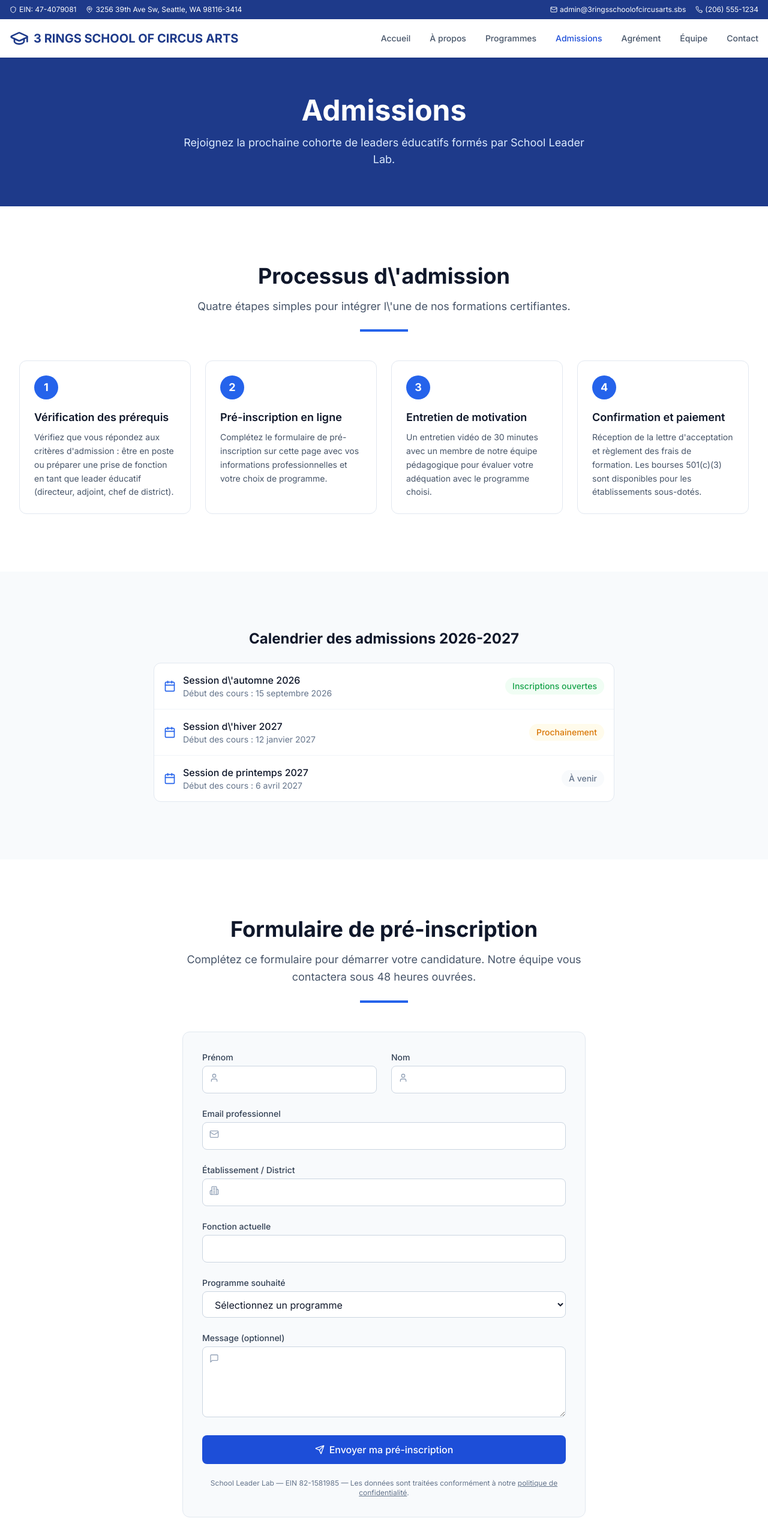
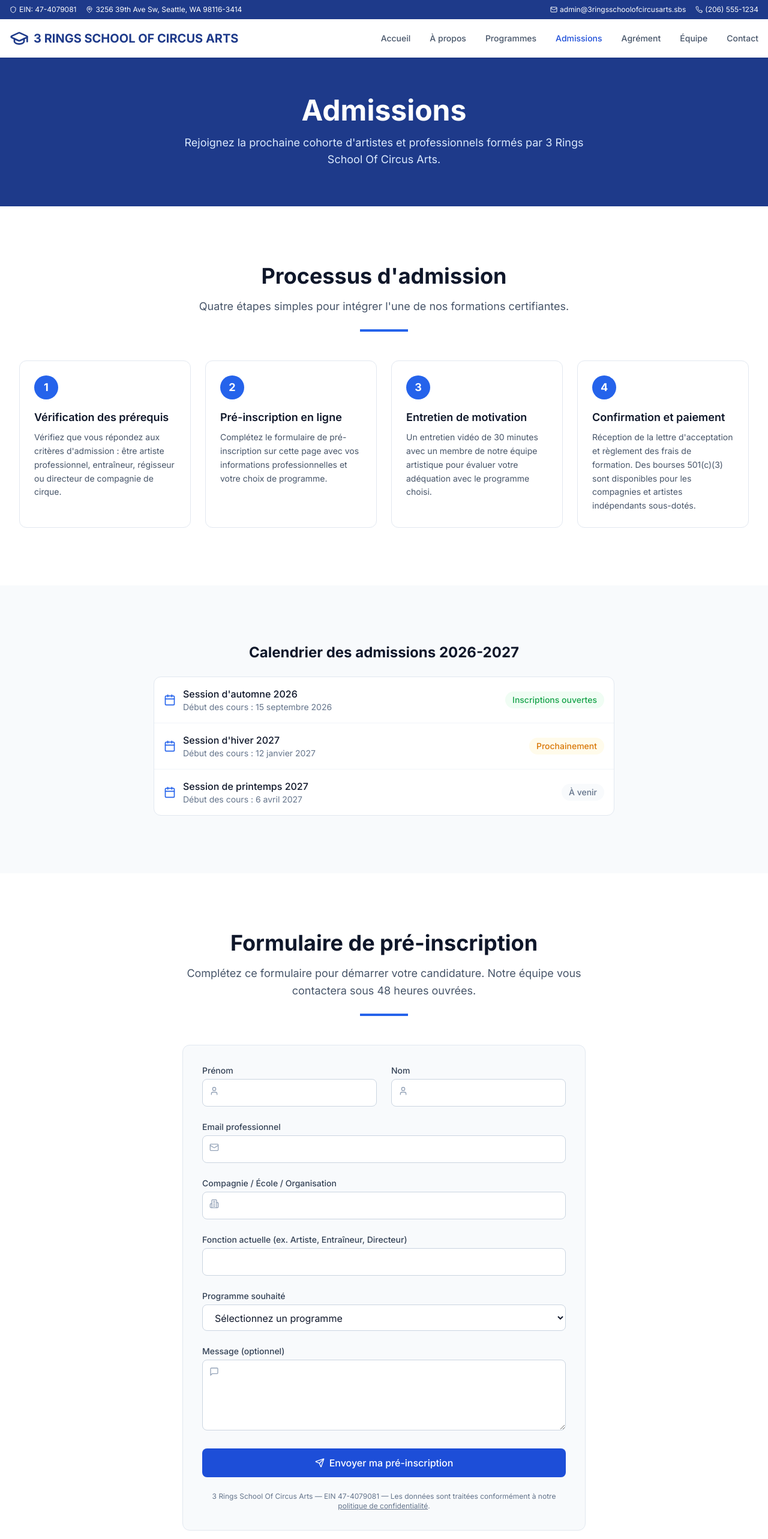
Before and after one commit to irmafiguero199/3ringsschoolofcircusarts.sbs, a React (Vite) app in the folder school-leader-lab/: page /admissions in a window 1280 px wide. Shown: the top 2566 px of the page at 60% size. Built offline with nearby package versions, Linux system fonts and the light colour scheme.

Commit message:
Update admissions content for circus arts program

```diff
--- a/school-leader-lab/src/pages/Admissions.jsx
+++ b/school-leader-lab/src/pages/Admissions.jsx
@@ -4,10 +4,10 @@ import SectionHeader from '../components/SectionHeader.jsx'
 import { Calendar, FileText, CheckCircle, Send, User, Mail, Building2, MessageSquare } from 'lucide-react'
 
 const steps = [
-  { step: 1, title: 'Vérification des prérequis', desc: 'Vérifiez que vous répondez aux critères d\'admission : être en poste ou préparer une prise de fonction en tant que leader éducatif (directeur, adjoint, chef de district).' },
+  { step: 1, title: 'Vérification des prérequis', desc: 'Vérifiez que vous répondez aux critères d\'admission : être artiste professionnel, entraîneur, régisseur ou directeur de compagnie de cirque.' },
   { step: 2, title: 'Pré-inscription en ligne', desc: 'Complétez le formulaire de pré-inscription sur cette page avec vos informations professionnelles et votre choix de programme.' },
-  { step: 3, title: 'Entretien de motivation', desc: 'Un entretien vidéo de 30 minutes avec un membre de notre équipe pédagogique pour évaluer votre adéquation avec le programme choisi.' },
-  { step: 4, title: 'Confirmation et paiement', desc: 'Réception de la lettre d\'acceptation et règlement des frais de formation. Les bourses 501(c)(3) sont disponibles pour les établissements sous-dotés.' },
+  { step: 3, title: 'Entretien de motivation', desc: 'Un entretien vidéo de 30 minutes avec un membre de notre équipe artistique pour évaluer votre adéquation avec le programme choisi.' },
+  { step: 4, title: 'Confirmation et paiement', desc: 'Réception de la lettre d\'acceptation et règlement des frais de formation. Des bourses 501(c)(3) sont disponibles pour les compagnies et artistes indépendants sous-dotés.' },
 ]
 
 function Admissions() {
@@ -19,18 +19,18 @@ function Admissions() {
   return (
     <>
       <Helmet>
-        <title>Admissions — School Leader Lab</title>
-        <meta name="description" content="Procédure d\'admission aux programmes de School Leader Lab. Pré-inscription en ligne, critères de sélection, calendrier 2026-2027. EIN 82-1581985." />
+        <title>Admissions — 3 Rings School Of Circus Arts</title>
+        <meta name="description" content="Procédure d\'admission aux programmes de 3 Rings School Of Circus Arts. Pré-inscription en ligne, critères de sélection, calendrier 2026-2027. EIN 47-4079081." />
       </Helmet>
       <div className="bg-primary-900 text-white py-16">
         <div className="container-main px-4 text-center">
           <h1 className="text-4xl md:text-5xl font-bold mb-4">Admissions</h1>
-          <p className="text-primary-100 text-lg max-w-2xl mx-auto">Rejoignez la prochaine cohorte de leaders éducatifs formés par School Leader Lab.</p>
+          <p className="text-primary-100 text-lg max-w-2xl mx-auto">Rejoignez la prochaine cohorte d'artistes et professionnels formés par 3 Rings School Of Circus Arts.</p>
         </div>
       </div>
       <section className="section-padding bg-white">
         <div className="container-main">
-          <SectionHeader title="Processus d\'admission" subtitle="Quatre étapes simples pour intégrer l\'une de nos formations certifiantes." />
+          <SectionHeader title="Processus d'admission" subtitle="Quatre étapes simples pour intégrer l'une de nos formations certifiantes." />
           <div className="grid md:grid-cols-2 lg:grid-cols-4 gap-6">
             {steps.map((s) => (
               <div key={s.step} className="relative p-6 rounded-xl border border-slate-200 bg-white">
@@ -51,14 +51,14 @@ function Admissions() {
                 <div className="p-4 flex items-center justify-between">
                   <div className="flex items-center gap-3">
                     <Calendar className="w-5 h-5 text-primary-600" />
-                    <div><p className="font-medium text-slate-900">Session d\'automne 2026</p><p className="text-sm text-slate-500">Début des cours : 15 septembre 2026</p></div>
+                    <div><p className="font-medium text-slate-900">Session d'automne 2026</p><p className="text-sm text-slate-500">Début des cours : 15 septembre 2026</p></div>
                   </div>
                   <span className="text-sm font-medium text-green-600 bg-green-50 px-3 py-1 rounded-full">Inscriptions ouvertes</span>
                 </div>
                 <div className="p-4 flex items-center justify-between">
                   <div className="flex items-center gap-3">
                     <Calendar className="w-5 h-5 text-primary-600" />
-                    <div><p className="font-medium text-slate-900">Session d\'hiver 2027</p><p className="text-sm text-slate-500">Début des cours : 12 janvier 2027</p></div>
+                    <div><p className="font-medium text-slate-900">Session d'hiver 2027</p><p className="text-sm text-slate-500">Début des cours : 12 janvier 2027</p></div>
                   </div>
                   <span className="text-sm font-medium text-amber-600 bg-amber-50 px-3 py-1 rounded-full">Prochainement</span>
                 </div>
@@ -82,8 +82,8 @@ function Admissions() {
               <div className="bg-green-50 border border-green-200 rounded-xl p-8 text-center">
                 <CheckCircle className="w-12 h-12 text-green-600 mx-auto mb-4" />
                 <h3 className="text-xl font-bold text-green-800 mb-2">Candidature envoyée</h3>
-                <p className="text-green-700">Merci pour votre intérêt. Nous avons bien reçu votre pré-inscription et nous vous contacterons à l\'adresse <strong>{formData.email}</strong> sous 48 heures ouvrées.</p>
-                <p className="text-sm text-green-600 mt-4">School Leader Lab — EIN 82-1581985 — PO Box 53232, Washington, DC 20009</p>
+                <p className="text-green-700">Merci pour votre intérêt. Nous avons bien reçu votre pré-inscription et nous vous contacterons à l'adresse <strong>{formData.email}</strong> sous 48 heures ouvrées.</p>
+                <p className="text-sm text-green-600 mt-4">3 Rings School Of Circus Arts — EIN 47-4079081 — 3256 39th Ave Sw, Seattle, WA 98116-3414</p>
               </div>
             ) : (
               <form onSubmit={handleSubmit} className="bg-slate-50 p-8 rounded-xl border border-slate-200 space-y-6">
@@ -108,23 +108,23 @@ function Admissions() {
                   </div>
                 </div>
                 <div>
-                  <label className="block text-sm font-medium text-slate-700 mb-1">Établissement / District</label>
+                  <label className="block text-sm font-medium text-slate-700 mb-1">Compagnie / École / Organisation</label>
                   <div className="relative"><Building2 className="w-4 h-4 text-slate-400 absolute left-3 top-3" />
                     <input type="text" name="institution" required value={formData.institution} onChange={handleChange} className="w-full pl-10 pr-4 py-2.5 rounded-lg border border-slate-300 focus:ring-2 focus:ring-primary-500 focus:border-transparent" />
                   </div>
                 </div>
                 <div>
-                  <label className="block text-sm font-medium text-slate-700 mb-1">Fonction actuelle</label>
+                  <label className="block text-sm font-medium text-slate-700 mb-1">Fonction actuelle (ex. Artiste, Entraîneur, Directeur)</label>
                   <input type="text" name="role" required value={formData.role} onChange={handleChange} className="w-full px-4 py-2.5 rounded-lg border border-slate-300 focus:ring-2 focus:ring-primary-500 focus:border-transparent" />
                 </div>
                 <div>
                   <label className="block text-sm font-medium text-slate-700 mb-1">Programme souhaité</label>
                   <select name="program" required value={formData.program} onChange={handleChange} className="w-full px-4 py-2.5 rounded-lg border border-slate-300 focus:ring-2 focus:ring-primary-500 focus:border-transparent bg-white">
                     <option value="">Sélectionnez un programme</option>
-                    <option value="leadership">Certification Leadership Pédagogique Avancé</option>
-                    <option value="google">Google Workspace for Education — Administration</option>
-                    <option value="crisis">Gestion de Crise et Communication</option>
-                    <option value="data">Data-Driven Decision Making</option>
+                    <option value="circus">Certification Arts du Cirque & Performance Avancée</option>
+                    <option value="digital">Gestion Numérique & Outils de Production Scénique</option>
+                    <option value="safety">Sécurité Scénique et Gestion des Risques</option>
+                    <option value="tour">Data-Driven Tour Management pour Compagnies</option>
                   </select>
                 </div>
                 <div>
@@ -134,7 +134,7 @@ function Admissions() {
                   </div>
                 </div>
                 <button type="submit" className="w-full btn-primary justify-center"><Send className="w-4 h-4 mr-2" />Envoyer ma pré-inscription</button>
-                <p className="text-xs text-slate-500 text-center">School Leader Lab — EIN 82-1581985 — Les données sont traitées conformément à notre <a href="/privacy-policy" className="underline">politique de confidentialité</a>.</p>
+                <p className="text-xs text-slate-500 text-center">3 Rings School Of Circus Arts — EIN 47-4079081 — Les données sont traitées conformément à notre <a href="/privacy-policy" className="underline">politique de confidentialité</a>.</p>
               </form>
             )}
           </div>
```
